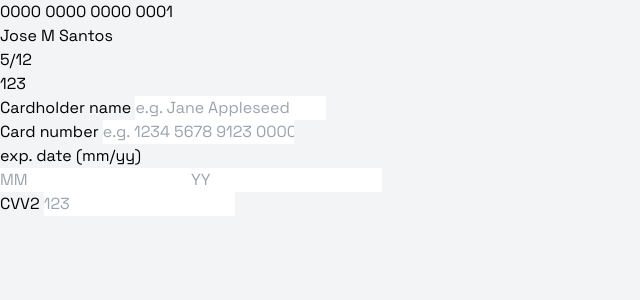
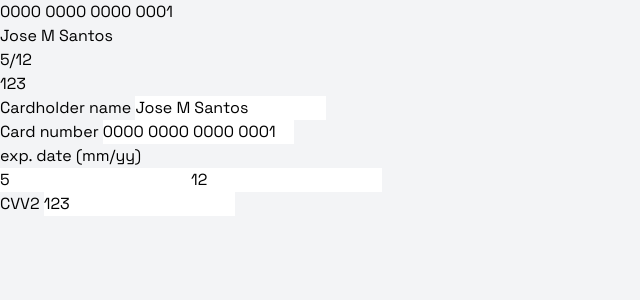
Before and after one commit to josemasf/interactive-card-details-form, a SvelteKit app: page / in a window 1280 px wide. Shown: the top 300 px of the page, without its empty margins (0-640 px from the left). Built offline with nearby package versions, Linux system fonts and the light colour scheme.

Commit message:
✨ add reactive object

```diff
--- a/src/component/FrontCard.svelte
+++ b/src/component/FrontCard.svelte
@@ -1,5 +1,5 @@
 <script lang="ts">
-	export let cardNumber: string;
+	export let number: string;
 	export let name: string;
 	export let month: number;
 	export let year: number;
@@ -8,7 +8,7 @@
 <div
 	class="bg-[url('/bg-card-front.png')] bg-no-repeat h-[245px] w-[448px] rounded-xl ml-[150px] mt-[75px] shadow-xl text-slate-100"
 >
-	<div class="text-3xl pt-[130px] w-full text-center tracking-widest ">{cardNumber}</div>
+	<div class="text-3xl pt-[130px] w-full text-center tracking-widest ">{number}</div>
 	<div class="flex justify-between mt-5 mx-8  text-sm tracking-wider">
 		<div class="uppercase">{name}</div>
 		<div>{month}/{year}</div>
--- a/src/routes/+page.svelte
+++ b/src/routes/+page.svelte
@@ -3,7 +3,7 @@
 	import BackCard from '../component/BackCard.svelte';
 
 	const creditCard = {
-		cardNumber: '0000 0000 0000 0001',
+		number: '0000 0000 0000 0001',
 		name: 'Jose M Santos',
 		year: 12,
 		month: 5,
@@ -25,6 +25,7 @@
 				id="name"
 				class="w-full rounded-lg border-gray-200 p-4 pr-12 text-sm shadow-sm"
 				placeholder="e.g. Jane Appleseed"
+				bind:value={creditCard.name}
 			/>
 		</div>
 		<div>
@@ -34,6 +35,7 @@
 				class="w-full rounded-lg border-gray-200 p-4 pr-12 text-sm shadow-sm"
 				placeholder="e.g. 1234 5678 9123 0000"
 				maxlength="16"
+				bind:value={creditCard.number}
 			/>
 		</div>
 		<div class="flex gap-5">
@@ -45,11 +47,13 @@
 						class="w-full rounded-lg border-gray-200 p-4 pr-12 text-sm shadow-sm w-"
 						placeholder="MM"
 						maxlength="2"
+						bind:value={creditCard.month}
 					/><input
 						id="yy"
 						class="w-full rounded-lg border-gray-200 p-4 pr-12 text-sm shadow-sm"
 						placeholder="YY"
 						maxlength="2"
+						bind:value={creditCard.year}
 					/>
 				</div>
 			</div>
@@ -60,6 +64,7 @@
 					class="w-full rounded-lg border-gray-200 p-4 pr-12 text-sm shadow-sm"
 					placeholder="123"
 					maxlength="3"
+					bind:value={creditCard.cvv2}
 				/>
 			</div>
 		</div>
```
